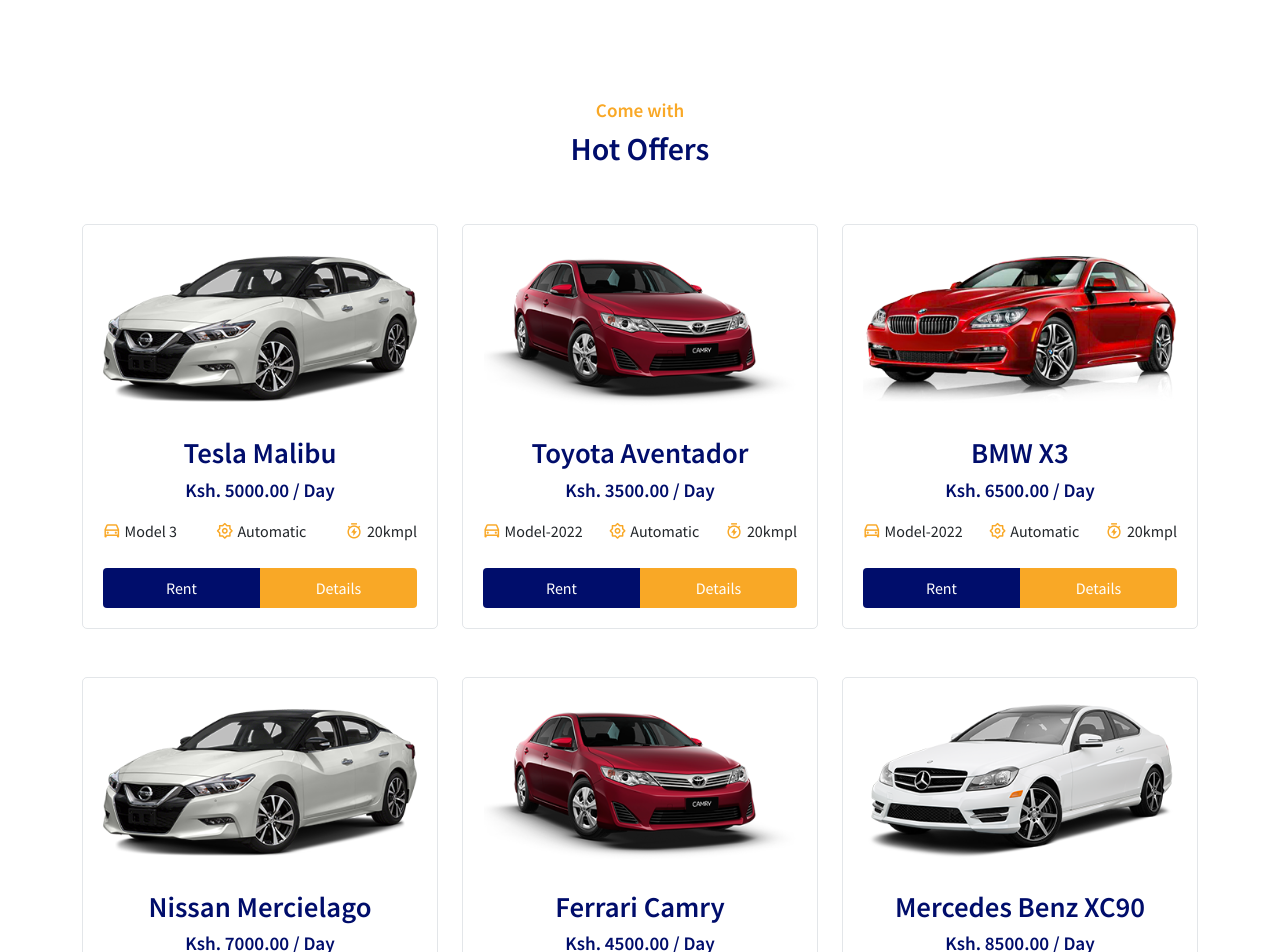
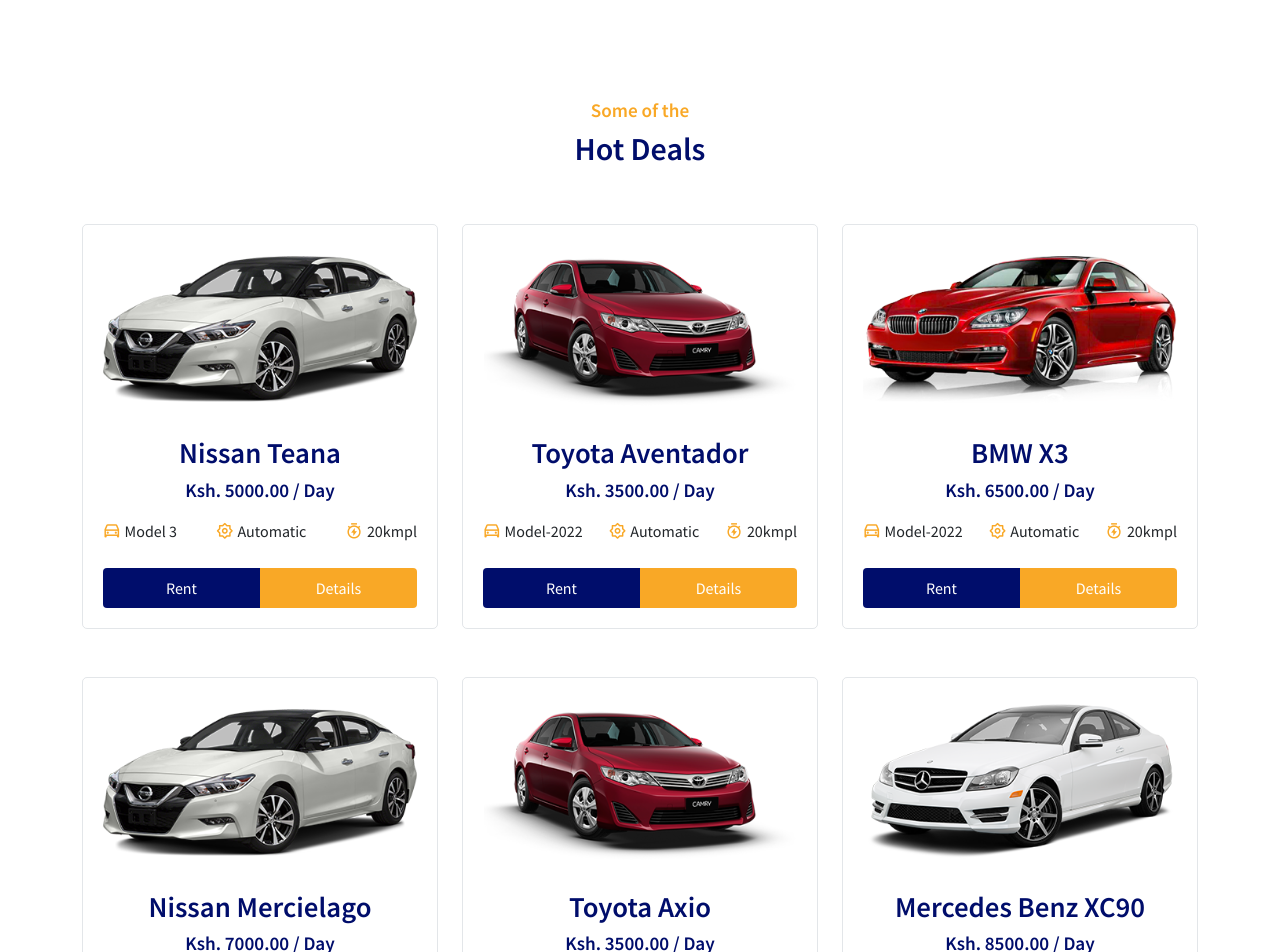
Before and after one commit to salvatoluice/Nairobi-Carz, a React (Create React App) app: page /home in a window 1280 px wide. Shown: the part 2420-3372 px from the top of the page. Built offline with nearby package versions, Linux system fonts and the light colour scheme; no server answers.

Commit message:
Make changes

```diff
--- a/src/assets/data/carData.js
+++ b/src/assets/data/carData.js
@@ -11,9 +11,9 @@
 const carData = [
   {
     id: 1,
-    brand: "Tesla",
+    brand: "nissan",
     rating: 112,
-    carName: "Tesla Malibu",
+    carName: "Nissan Teana",
     imgUrl: img01,
     model: "Model 3",
     price: 5000,
@@ -75,12 +75,12 @@
 
   {
     id: 5,
-    brand: "Ferrari",
+    brand: "toyota",
     rating: 94,
-    carName: "Ferrari Camry",
+    carName: "Toyota Axio",
     imgUrl: img05,
     model: "Model-2022",
-    price: 4500,
+    price: 3500,
     speed: "20kmpl",
     gps: "GPS Navigation",
     seatType: "Heated seats",
@@ -107,12 +107,12 @@
 
   {
     id: 7,
-    brand: "Audi",
+    brand: "Toyota",
     rating: 82,
-    carName: "Audi Fiesta",
+    carName: "Toyota Premio XS",
     imgUrl: img07,
     model: "Model 3",
-    price: 5000,
+    price: 3500,
     speed: "20kmpl",
     gps: "GPS Navigation",
     seatType: "Heated seats",
@@ -123,12 +123,12 @@
 
   {
     id: 8,
-    brand: "Colorado",
+    brand: "Mercedes",
     rating: 52,
-    carName: "Rolls Royce Colorado",
+    carName: "C200 Mercedes Benz",
     imgUrl: img08,
     model: "Model 3",
-    price: 5000,
+    price: 4500,
     speed: "20kmpl",
     gps: "GPS Navigation",
     seatType: "Heated seats",
--- a/src/pages/CarListing.jsx
+++ b/src/pages/CarListing.jsx
@@ -8,7 +8,7 @@
 const CarListing = () => {
   return (
     <Helmet title="Cars">
-      <CommonSection title="Car Listing" />
+      <CommonSection title="Cars Available" />
 
       <section>
         <Container>
--- a/src/pages/Home.jsx
+++ b/src/pages/Home.jsx
@@ -53,8 +53,8 @@
         <Container>
           <Row>
             <Col lg="12" className="text-center mb-5">
-              <h6 className="section__subtitle">Come with</h6>
-              <h2 className="section__title">Hot Offers</h2>
+              <h6 className="section__subtitle">Some of the</h6>
+              <h2 className="section__title">Hot Deals</h2>
             </Col>
 
             {carData.slice(0, 6).map((item) => (
```
